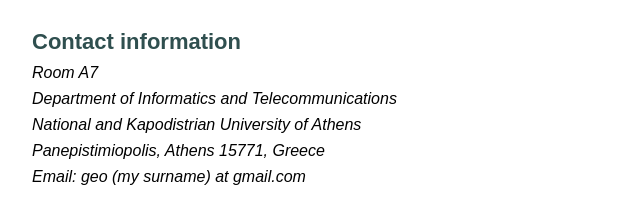
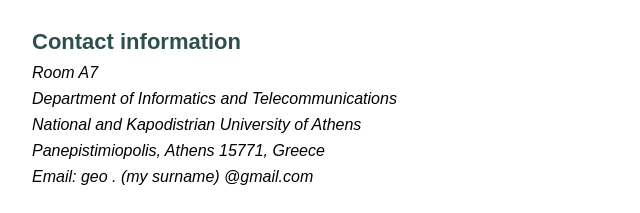
Before and after one commit to pagio/pagio.github.io, a plain HTML site: page index.html in a window 1280 px wide. Shown: the part 686-899 px from the top of the page, 96-736 px from the left. Drawn offline with Linux system fonts and the light colour scheme.

Commit message:
index.html

```diff
--- a/index.html
+++ b/index.html
@@ -46,7 +46,7 @@ My research interests are in Distributed Protocols and Cryptography, with a spec
 	Department of Informatics and Telecommunications <br>
 	National and Kapodistrian University of Athens <br>
 	Panepistimiopolis, Athens 15771, Greece <br>
-	Email: geo (my surname) at gmail.com<br>
+	Email: geo . (my surname) @gmail.com<br>
 	<br>
       </address>
     </div>
```
